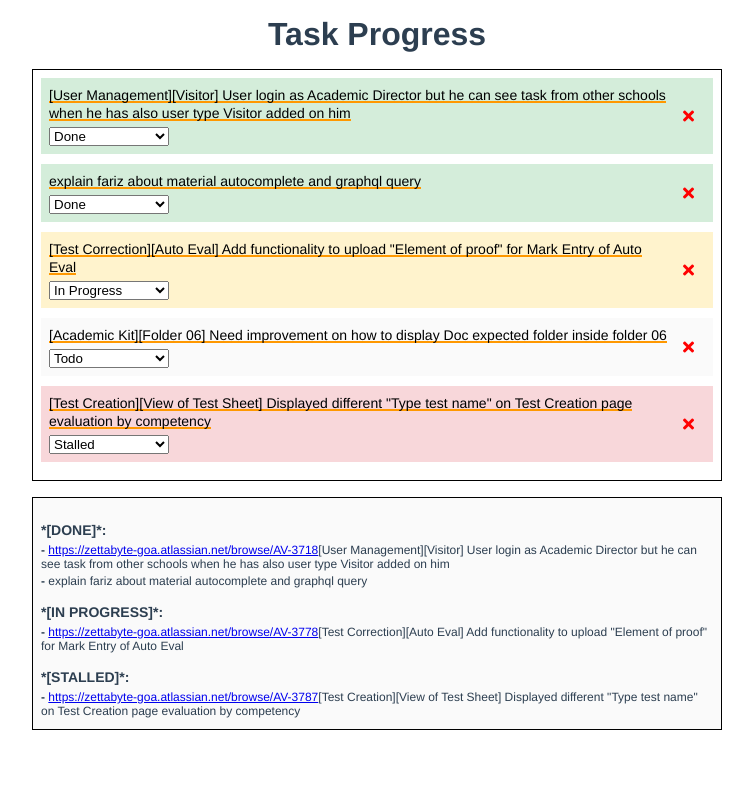
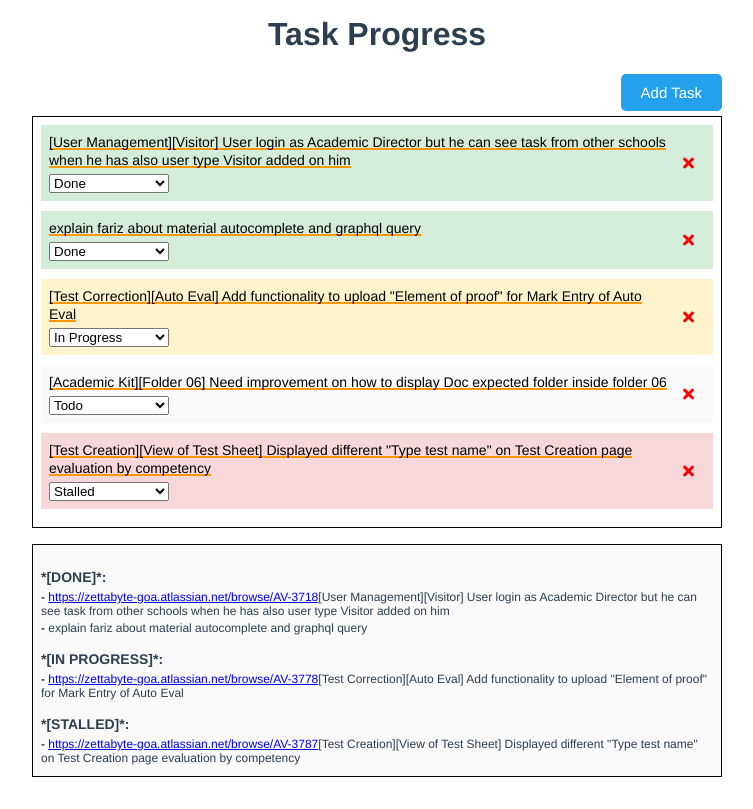
Before and after one commit to VedantaMaha/vue-todo-ts, a Vue app: page / in a window 1280 px wide. Shown: the whole page, without its empty margins (263-1016 px from the left). Built offline with nearby package versions, Linux system fonts and the light colour scheme.

Commit message:
implement add task form

```diff
--- a/public/index.html
+++ b/public/index.html
@@ -9,7 +9,7 @@
       href="https://cdnjs.cloudflare.com/ajax/libs/font-awesome/5.15.2/css/all.min.css"
     />
     <link rel="icon" href="<%= BASE_URL %>favicon.ico" />
-    <title><%= htmlWebpackPlugin.options.title %></title>
+    <title>Task Progress</title>
   </head>
   <body>
     <noscript>
--- a/src/App.vue
+++ b/src/App.vue
@@ -1,7 +1,7 @@
 <template>
   <div id="app">
     <Header :title="pageTitle" />
-    <AddTask />
+    <AddTask @add-task="addTask" />
     <TaskList @remove-task="removeTask" :tasks="tasks" />
     <TaskView :tasks="tasks" />
   </div>
@@ -75,6 +75,13 @@ export default Vue.extend({
       console.log("removing task ", id);
       this.tasks = this.tasks.filter((task) => task.id !== id);
     },
+    addTask(task: any) {
+      console.log("adding task ", task);
+      this.tasks.push({
+        id: this.tasks.length + 1,
+        ...task,
+      });
+    },
   },
 });
 </script>
@@ -109,6 +116,21 @@ export default Vue.extend({
   font-family: inherit;
 }
 
+.btn-block {
+  display: block;
+  width: 100%;
+}
+
+.btn--primary {
+  background-color: #24a0ed;
+}
+
+.btn--accent {
+  background-color: #03dac6;
+  color: #000;
+  font-weight: 700;
+}
+
 .btn:focus {
   outline: none;
 }
--- a/src/components/AddTask.vue
+++ b/src/components/AddTask.vue
@@ -1,13 +1,56 @@
 <template>
-  <div></div>
+  <div class="add-task">
+    <div class="add-task__action">
+      <button
+        @click="displayAddTask = !displayAddTask"
+        class="btn btn--primary"
+      >
+        Add Task
+      </button>
+    </div>
+    <div v-if="displayAddTask" class="add-task__section">
+      <AddTaskForm @add-task="addTask" />
+    </div>
+  </div>
 </template>
 
 <script lang="ts">
 import Vue from "vue";
+import AddTaskForm from "./AddTaskForm.vue";
 
 export default Vue.extend({
   name: "AddTask",
+  data() {
+    return {
+      displayAddTask: false,
+    };
+  },
+  components: {
+    AddTaskForm,
+  },
+  methods: {
+    addTask(task: any) {
+      this.$emit("add-task", task);
+    },
+  },
 });
 </script>
 
-<style lang="scss" scoped></style>
+<style lang="scss" scoped>
+.add-task {
+  display: inline-block;
+  width: 100%;
+
+  .add-task__action {
+    display: flex;
+    justify-content: flex-end;
+    align-items: center;
+  }
+
+  .add-task__section {
+    border: 1px solid black;
+    padding: 0.5rem;
+    margin: 5px 5px 1rem;
+  }
+}
+</style>
--- /dev/null
+++ b/src/components/AddTaskForm.vue
@@ -0,0 +1,90 @@
+<template>
+  <form @submit="onSubmit">
+    <div class="form-control">
+      <label>Jira URL</label>
+      <input
+        type="text"
+        v-model="jiraUrl"
+        name="text"
+        placeholder="Add Jira URL"
+      />
+    </div>
+    <div class="form-control">
+      <label>Jira Title</label>
+      <input
+        type="text"
+        v-model="jiraTitle"
+        name="text"
+        placeholder="Add Jira Title"
+      />
+    </div>
+    <input
+      type="submit"
+      value="Submit Task"
+      class="btn btn-block btn--accent"
+    />
+  </form>
+</template>
+
+<script lang="ts">
+import Vue from "vue";
+
+export default Vue.extend({
+  name: "AddTaskForm",
+  data() {
+    return {
+      jiraUrl: "",
+      jiraTitle: "",
+    };
+  },
+  methods: {
+    onSubmit(e: any) {
+      e.preventDefault();
+      if (!this.jiraUrl || !this.jiraTitle) {
+        return;
+      }
+      const payload = {
+        jiraUrl: this.jiraUrl,
+        jiraTitle: this.jiraTitle,
+        status: "todo",
+      };
+      this.$emit("add-task", payload);
+      this.jiraUrl = "";
+      this.jiraTitle = "";
+    },
+  },
+});
+</script>
+
+<style lang="scss" scoped>
+.form-control {
+  margin: 20px 0;
+}
+
+.form-control label {
+  display: block;
+}
+
+.form-control input {
+  width: 100%;
+  height: 40px;
+  margin: 5px;
+  padding: 3px 7px;
+  font-size: 17px;
+}
+
+.form-control-check {
+  display: flex;
+  align-items: center;
+  justify-content: space-between;
+}
+
+.form-control-check label {
+  flex: 1;
+}
+
+.form-control-check input {
+  flex: 2;
+  height: 20px;
+}
+</style>
--- a/src/components/TaskList.vue
+++ b/src/components/TaskList.vue
@@ -29,6 +29,6 @@ export default Vue.extend({
   display: inline-block;
   border: 1px solid black;
   padding: 0.5rem;
-  margin: 0 5px;
+  margin: 0 5px 1rem;
 }
 </style>
--- a/src/components/TaskView.vue
+++ b/src/components/TaskView.vue
@@ -59,7 +59,7 @@ export default Vue.extend({
   display: inline-block;
   border: 1px solid black;
   padding: 0.5rem;
-  margin: 1rem 5px 0;
+  margin: 0 5px 1rem;
   background-color: #fafafa;
 }
 </style>
```
